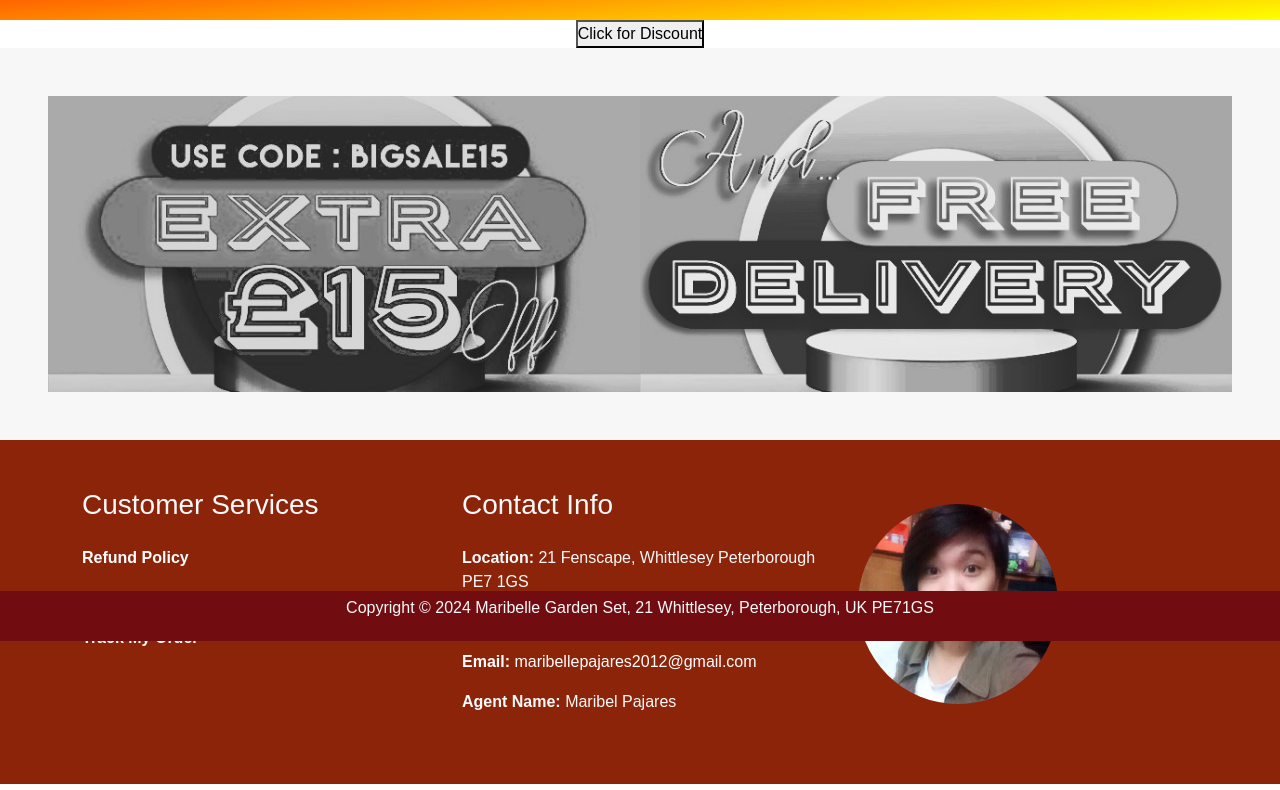
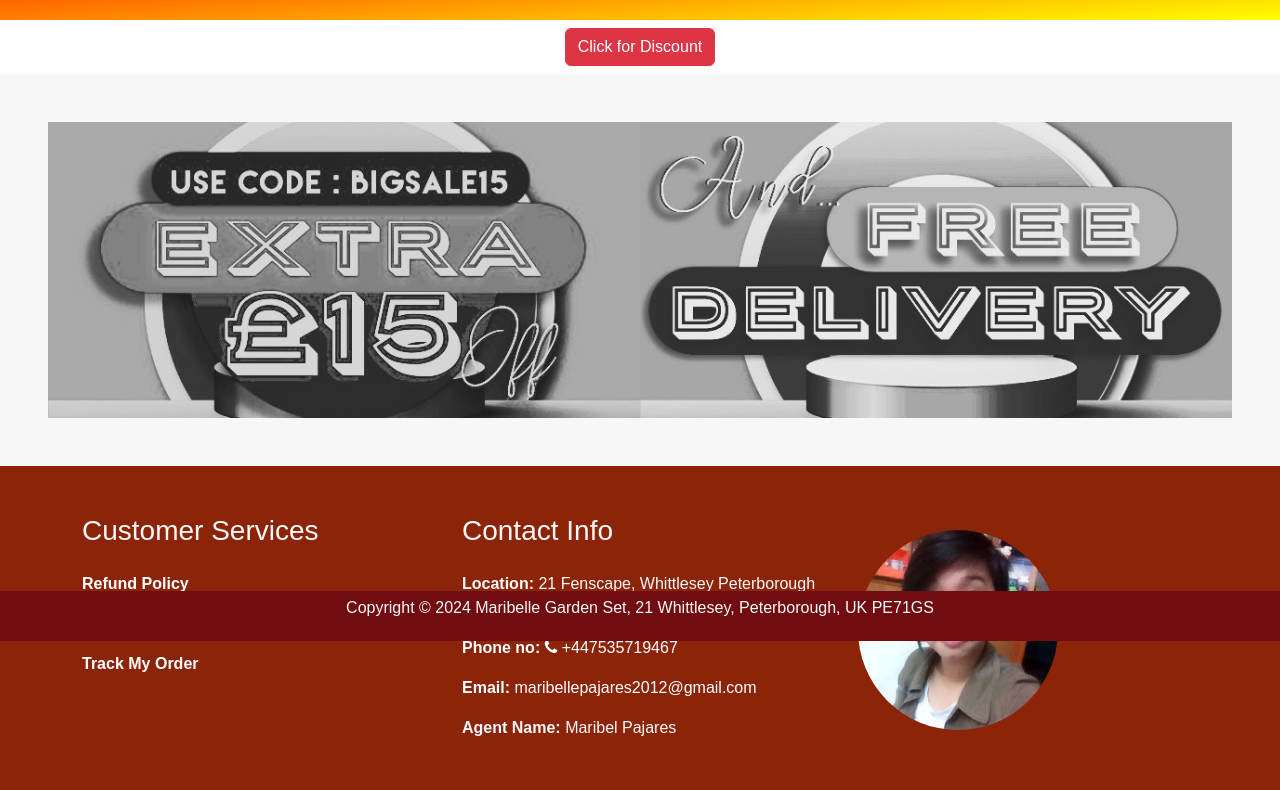
Before and after one commit to Maribel-88/Maribelle-88.github.io, a plain HTML site: page deals.html in a window 1280 px wide. Shown: the part 159-949 px from the top of the page. Drawn offline with nearby package versions, Linux system fonts and the light colour scheme.

Commit message:
Has changed the color for modal to red.

```diff
--- a/deals.html
+++ b/deals.html
@@ -80,7 +80,7 @@
       </nav>
     </header>
 
-    <div class="d-flex justify-content-center"><button id="myBtn">Click for Discount</button></div>
+    <div class="d-flex justify-content-center p-2"><button class="btn btn-danger" id="myBtn">Click for Discount</button></div>
 
     <!-- The Modal -->
     <div id="myModal" class="modal">
```
